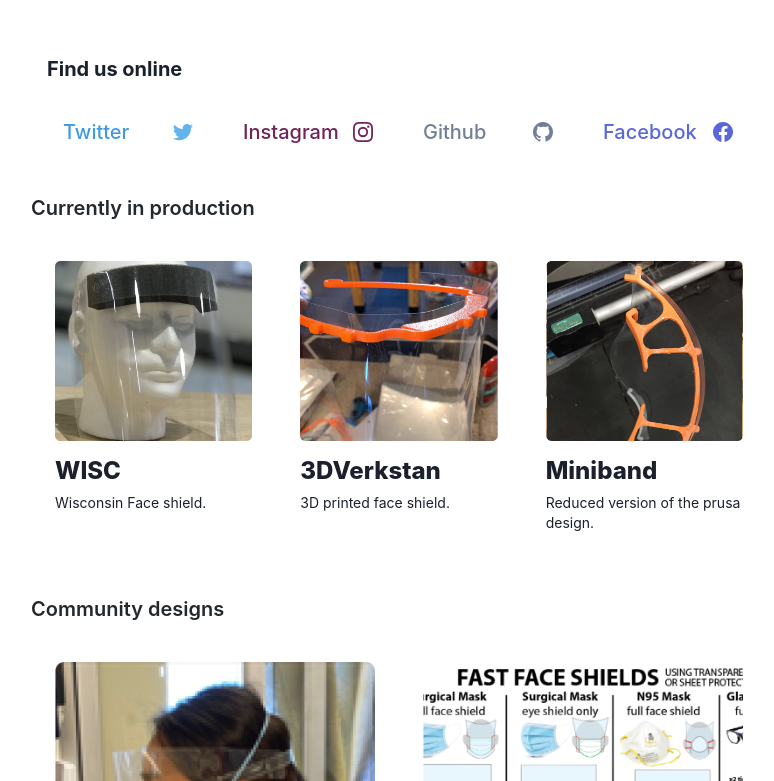
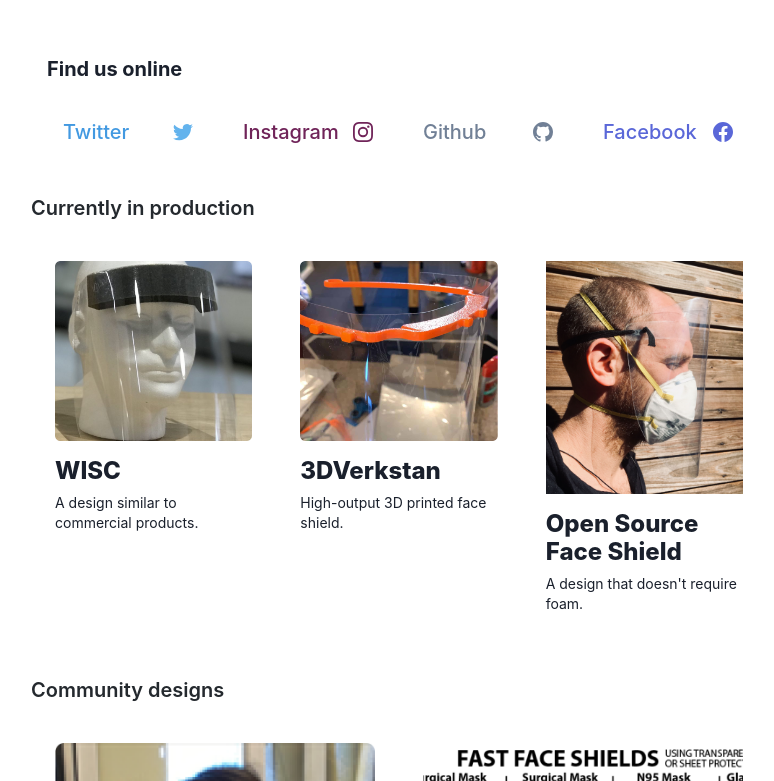
Before and after one commit to NYCPPE/nyc-makers-vs-covid, a Next.js app: page / in a window 1280 px wide. Shown: the part 2019-2800 px from the top of the page, without its empty margins (241-1015 px from the left). Built offline with nearby package versions, Linux system fonts and the light colour scheme; what @tailwindcss/ui would draw is missing.

Commit message:
Minor text edits for front page Clarified fundraising is for materials but not strictly labor Corrected currently manufactured designs Minor grammar changes

```diff
--- a/components/donations.js
+++ b/components/donations.js
@@ -19,7 +19,7 @@ export default ({ limit }) => {
           {/* <small className="upprcase text-pink-600">estimated</small> */}
         </div>
         <p className="text-base text-pink-600 mb-0 pt-2">
-          For materials and labor to make PPE
+          For materials to make PPE
         </p>
       </a>
     </div>
--- a/components/products.js
+++ b/components/products.js
@@ -4,21 +4,21 @@ const product = [
     label: 'Face Shield',
     image: 'img/wisc.png',
     title: 'WISC',
-    text: 'Wisconsin Face shield.'
+    text: 'A design similar to commercial products.'
   },
   {
     href: '/instructions#3dverkstan-face-shield',
     label: 'Face Shield',
     image: 'img/3dverk.png',
     title: '3DVerkstan',
-    text: '3D printed face shield.'
+    text: 'High-output 3D printed face shield.'
   },
   {
     href: '/instructions#WISC',
-    label: 'Face Shield',
-    image: 'img/miniband.png',
-    title: 'Miniband',
-    text: 'Reduced version of the prusa design.'
+    label: 'Open Source Face Shield',
+    image: 'img/nyu.png',
+    title: 'Open Source Face Shield',
+    text: 'A design that doesn\'t require foam.'
   }
 ]
 const community = [
@@ -28,13 +28,13 @@ const community = [
     image: 'img/openfold.png',
     title: 'Open Fold Face Shield',
     text:
-      'These designs can be used to make complete PPE ‘Face-shields’† using only thin plastic materials and some folding.'
+      'These designs can be used to make ‘Face-shields’ using only thin plastic materials and some folding.'
   },
   {
     href: '/fast-face-shield.html',
-    label: 'Face Shield',
+    label: 'Fast Face Shield',
     image: 'img/fastface.png',
-    title: 'Face Shield',
+    title: 'Fast Face Shield',
     text:
       'The Fast Face Shield is a suggested design for healthcare workers with no other options.    ',
     button: 'View Design'
--- a/pages/index.js
+++ b/pages/index.js
@@ -101,7 +101,7 @@ export default () => (
       <p className="text-md leading-snug">
         Our represented organizations include: Columbia University, Weill
         Cornell Medicine, NYC Resistor, HackManhattan, fat cat FAB LAB,
-        Makerspace NYC, and others
+        Makerspace NYC, and others.
       </p>
       <a
         className="text-base text-pink-600 rounded-lg"
--- a/pages/instructions.mdx
+++ b/pages/instructions.mdx
@@ -41,7 +41,7 @@ This mask can be assembled in about 10 minutes using a piece paper. Ideal for th
 
 ---
 
-## Face Shield
+# Face Shields
 
 Face shields are worn by doctors and nurses when intubating patients to prevent fluids from contacting their face. They are often worn on top of N95 masks, and protects both the user and the mask. Face shields can be manufactured easily with 3D printing, laser cutting plastic sheets, or potentially die-cutting plastic sheets.
 
```
